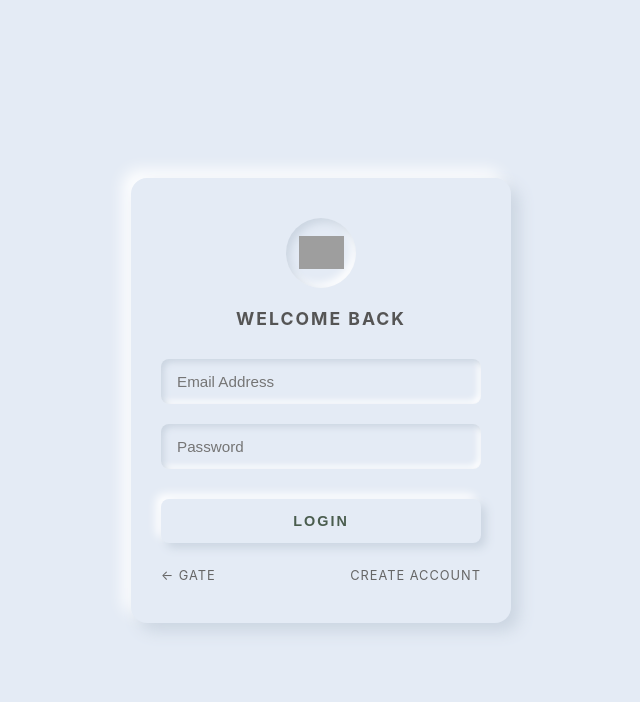
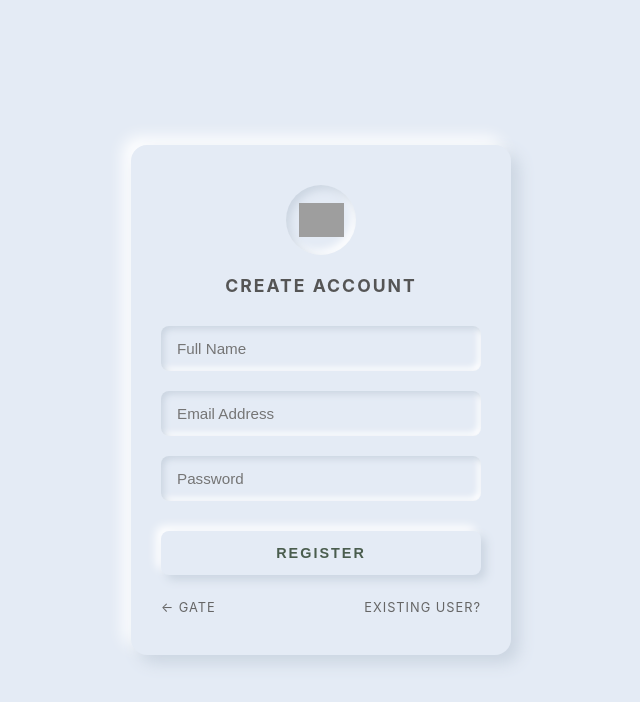
Before and after one commit to bradleyvuyani8-gif/kult2.0, a Flask app: page /login in a window 1280 px wide. Shown: the top 702 px of the page, without its empty margins (319-959 px from the left). Run offline with Flask 3, Linux system fonts and the light colour scheme; parts of the project's set-up code (start-up, migrations or seed data) failed here and were passed over; grey boxes are pictures that could not be loaded.

Commit message:
Update login.html

```diff
--- a/templates/templates/login.html
+++ b/templates/templates/login.html
@@ -3,7 +3,7 @@
 <head>
     <meta charset="UTF-8">
     <meta name="viewport" content="width=device-width, initial-scale=1.0">
-    <title>KULT — Login</title>
+    <title>KULT — Register</title>
     <style>
         * { margin: 0; padding: 0; box-sizing: border-box; }
         body {
@@ -107,21 +107,24 @@
         <div class="logo-container">
             <img src="/static/kult_logo.gif" alt="KULT">
         </div>
-        <h2>Welcome Back</h2>
+        <h2>Create Account</h2>
 
         <form method="POST">
+            <div class="form-group">
+                <input type="text" name="fullname" placeholder="Full Name" required>
+            </div>
             <div class="form-group">
                 <input type="email" name="email" placeholder="Email Address" required>
             </div>
             <div class="form-group">
                 <input type="password" name="password" placeholder="Password" required>
             </div>
-            <button type="submit" class="btn">Login</button>
+            <button type="submit" class="btn">Register</button>
         </form>
 
         <div class="nav-links">
             <a href="/">← Gate</a>
-            <a href="/register">Create Account</a>
+            <a href="/login">Existing User?</a>
         </div>
     </div>
 </body>
```
